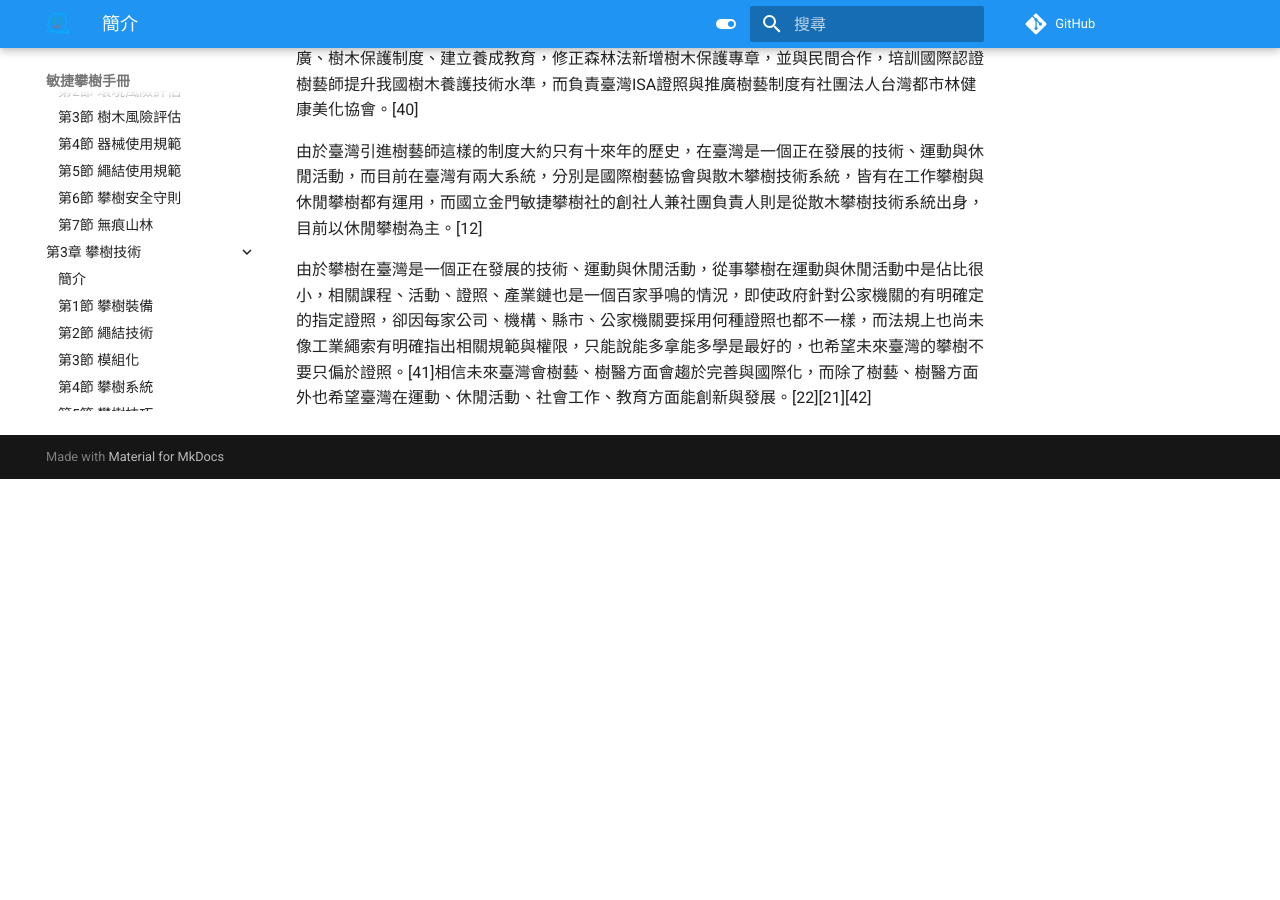
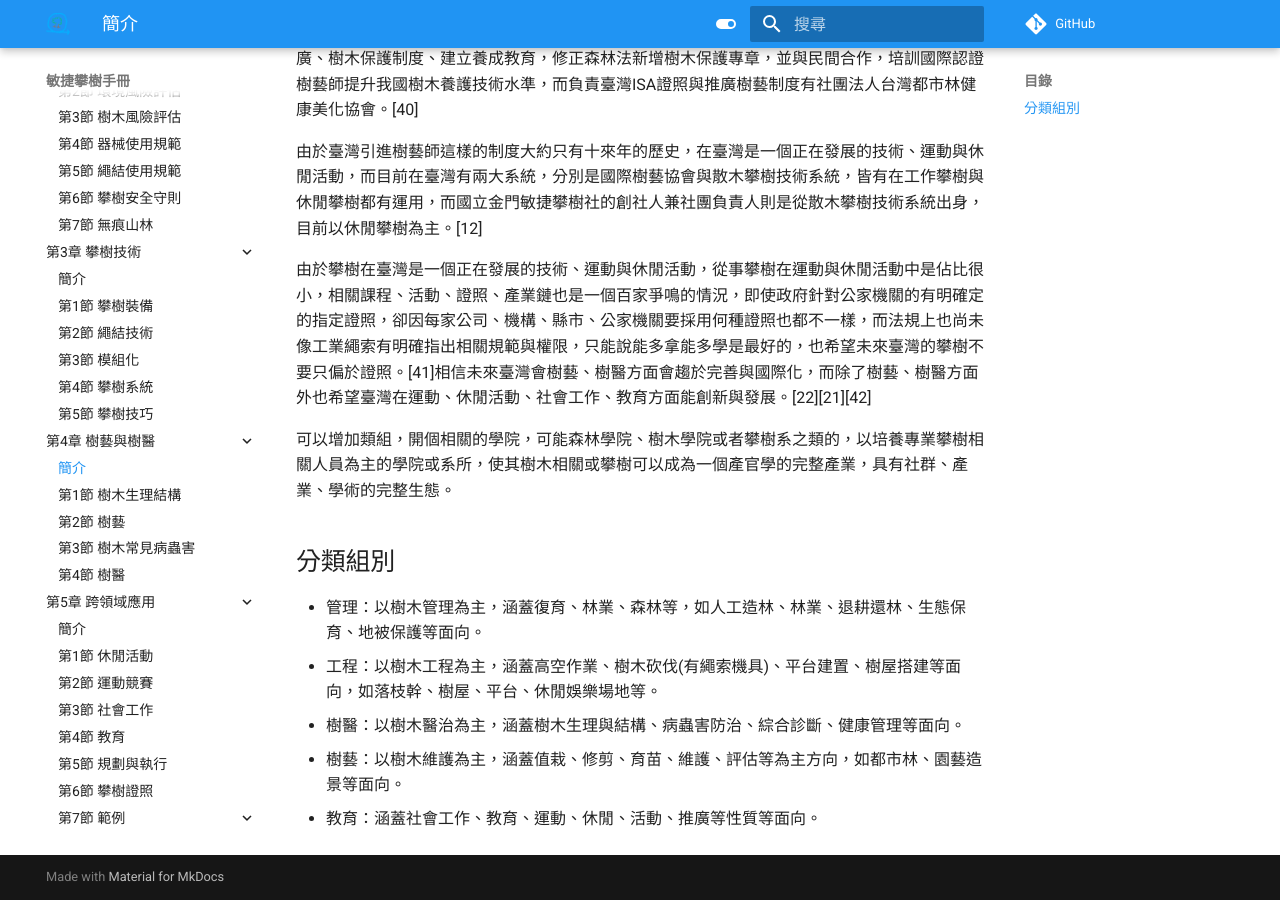
Before and after one commit to Uesugi-Summer-Sea/Agile-Tree-Climbing-Manual, an MkDocs documentation site: the page built from docs/4-樹藝與樹醫/README.md, in a window 1280 px wide and 900 px high, scrolled down 879 px. Built offline with MkDocs 1.6.1 and Material for MkDocs 9.7.7, drawn with Linux system fonts in a browser that asks for light colours; comment, search, counter and statistics services are not loaded; before the commit the page ends 1358 px from its top, so only the background shows below that.

Commit message:
此提交將更新組別與內容
修改項目:

模組:

議題114

```diff
--- a/docs/4-樹藝與樹醫/README.md
+++ b/docs/4-樹藝與樹醫/README.md
@@ -13,3 +13,13 @@
 由於臺灣引進樹藝師這樣的制度大約只有十來年的歷史，在臺灣是一個正在發展的技術、運動與休閒活動，而目前在臺灣有兩大系統，分別是國際樹藝協會與散木攀樹技術系統，皆有在工作攀樹與休閒攀樹都有運用，而國立金門敏捷攀樹社的創社人兼社團負責人則是從散木攀樹技術系統出身，目前以休閒攀樹為主。[12]
 
 由於攀樹在臺灣是一個正在發展的技術、運動與休閒活動，從事攀樹在運動與休閒活動中是佔比很小，相關課程、活動、證照、產業鏈也是一個百家爭鳴的情況，即使政府針對公家機關的有明確定的指定證照，卻因每家公司、機構、縣市、公家機關要採用何種證照也都不一樣，而法規上也尚未像工業繩索有明確指出相關規範與權限，只能說能多拿能多學是最好的，也希望未來臺灣的攀樹不要只偏於證照。[41]相信未來臺灣會樹藝、樹醫方面會趨於完善與國際化，而除了樹藝、樹醫方面外也希望臺灣在運動、休閒活動、社會工作、教育方面能創新與發展。[22][21][42]
+
+可以增加類組，開個相關的學院，可能森林學院、樹木學院或者攀樹系之類的，以培養專業攀樹相關人員為主的學院或系所，使其樹木相關或攀樹可以成為一個產官學的完整產業，具有社群、產業、學術的完整生態。
+
+## 分類組別
+
+- 管理：以樹木管理為主，涵蓋復育、林業、森林等，如人工造林、林業、退耕還林、生態保育、地被保護等面向。
+- 工程：以樹木工程為主，涵蓋高空作業、樹木砍伐(有繩索機具)、平台建置、樹屋搭建等面向，如落枝幹、樹屋、平台、休閒娛樂場地等。
+- 樹醫：以樹木醫治為主，涵蓋樹木生理與結構、病蟲害防治、綜合診斷、健康管理等面向。
+- 樹藝：以樹木維護為主，涵蓋值栽、修剪、育苗、維護、評估等為主方向，如都市林、園藝造景等面向。
+- 教育：涵蓋社會工作、教育、運動、休閒、活動、推廣等性質等面向。
```
